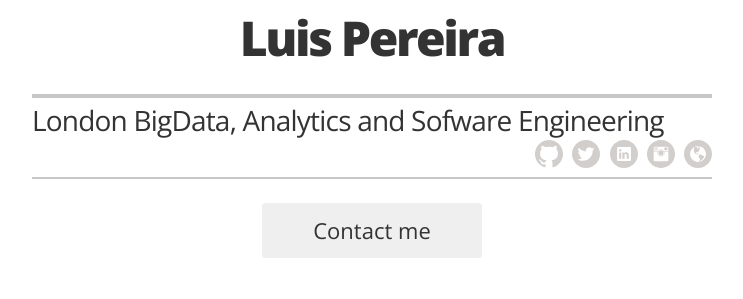
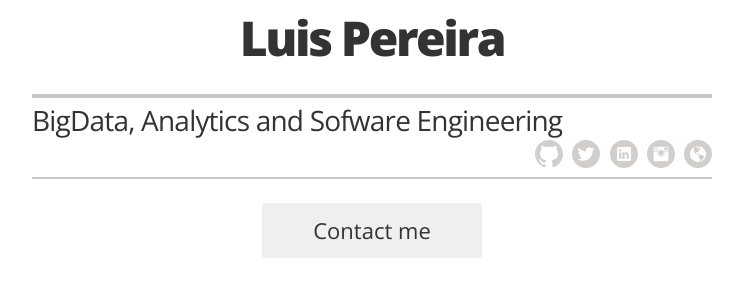
Before and after one commit to luis-pereira-data/luis-pereira-data.github.io, a Jekyll site: the page built from index.html, in a window 1280 px wide. Shown: the part 121-420 px from the top of the page, without its empty margins (268-1011 px from the left). Built offline with Jekyll 4.4.1, drawn with Linux system fonts in a browser that asks for light colours.

Commit message:
Revert "Fixes home location"
This reverts commit 2c57bc73b4316da548caf2711a269b17fec75f3a.

```diff
--- a/_layouts/resume.html
+++ b/_layouts/resume.html
@@ -24,7 +24,7 @@ height="0" width="0" style="display:none;visibility:hidden"></iframe></noscript>
 
           <!-- Your title is also defined in the _config.yml file -->
           <h2 class="header-title" itemprop="jobTitle">
-            <span itemprop="homeLocation">{{ site.resume_home_location }}</span>
+            <span itemprop="homeLocation">{{ site.home_location }}</span>
             {{ site.resume_title }}
           </h2>
           <!-- This is the markup for the icon links; moved out to an include because it's very verbose, and you shouldn't ever need to edit the markup (unless you want to re-order the icons); if you want to customize which links appear, define them in the _config.yml file -->
```
